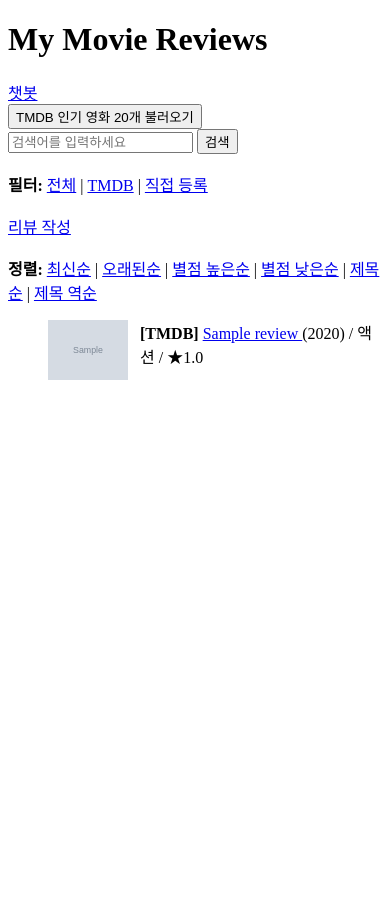
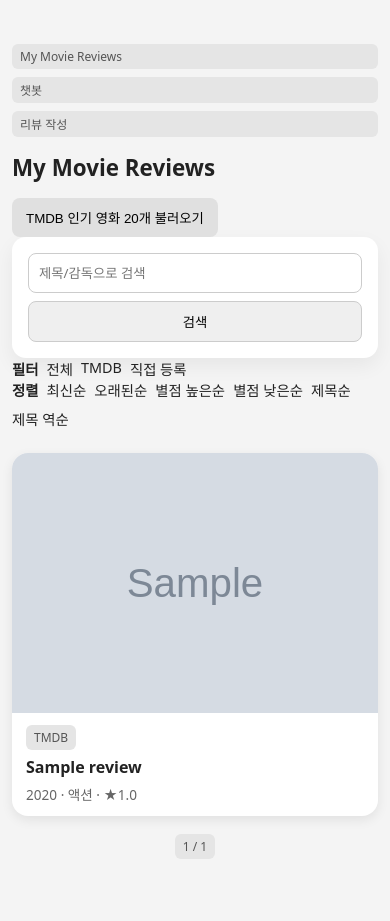
Before and after one commit to Pirogramming-24/Lee-sujong, a Django app: page / in a window 390 px wide. Before the commit the page ends 380 px from the top, so only its background shows below. Run offline with Django 5.2, Linux system fonts and the light colour scheme; tables that the repository leaves empty hold one stand-in row (values such as "Sample post"); grey boxes marked "Sample" are stand-in pictures.

Commit message:
feat: ui/ux 및 페이지네이션 구현

```diff
--- a/MovieChatBot/config/settings.py
+++ b/MovieChatBot/config/settings.py
@@ -118,7 +118,8 @@ USE_TZ = True
 # Static files (CSS, JavaScript, Images)
 # https://docs.djangoproject.com/en/6.0/howto/static-files/
 
-STATIC_URL = 'static/'
+STATIC_URL = '/static/'
+STATICFILES_DIRS = [BASE_DIR / "static"]
 MEDIA_URL = "/media/"
 MEDIA_ROOT = BASE_DIR / "media"
 
--- a/MovieChatBot/config/urls.py
+++ b/MovieChatBot/config/urls.py
@@ -1,7 +1,16 @@
 from django.contrib import admin
 from django.urls import path, include
+from django.conf import settings
+from django.conf.urls.static import static
 
 urlpatterns = [
     path("admin/", admin.site.urls),
     path("", include("reviews.urls")),
 ]
+
+# ✅ 개발 환경에서 media 파일 서빙
+if settings.DEBUG:
+    urlpatterns += static(
+        settings.MEDIA_URL,
+        document_root=settings.MEDIA_ROOT
+    )
--- a/MovieChatBot/reviews/views.py
+++ b/MovieChatBot/reviews/views.py
@@ -3,6 +3,7 @@ from django.conf import settings
 from django.shortcuts import render, get_object_or_404, redirect
 from django.views.decorators.http import require_POST
 from django.db.models import Q
+from django.core.paginator import Paginator
 from django.http import JsonResponse
 from reviews.rag.retriever import retrieve_movies
 from reviews.rag.prompt import build_prompt
@@ -13,6 +14,55 @@ import requests
 import os
 
 client = OpenAI(api_key=os.environ.get("OPENAI_API_KEY"))
+
+from django.core.paginator import Paginator
+
+def review_list(request):
+    sort = request.GET.get("sort", "latest")
+    source = request.GET.get("source")
+    search_txt = request.GET.get("search_txt")
+
+    sort_map = {
+        "latest": "-id",
+        "oldest": "id",
+        "title_asc": "title",
+        "title_desc": "-title",
+        "year_asc": "release_year",
+        "year_desc": "-release_year",
+        "rating_asc": "rating",
+        "rating_desc": "-rating",
+    }
+    order = sort_map.get(sort, "-id")
+
+    qs = Review.objects.all()
+
+    if search_txt:
+        qs = qs.filter(
+            Q(title__icontains=search_txt) |
+            Q(director__icontains=search_txt) |
+            Q(actors__icontains=search_txt)
+        )
+
+    if source == "tmdb":
+        qs = qs.filter(is_from_tmdb=True)
+    elif source == "user":
+        qs = qs.filter(is_from_tmdb=False)
+
+    qs = qs.order_by(order)
+
+    # ✅ 페이지네이션: 한 페이지 6개
+    paginator = Paginator(qs, 6)
+    page_number = request.GET.get("page", 1)
+    page_obj = paginator.get_page(page_number)
+
+    return render(request, "reviews/list.html", {
+        "reviews": page_obj,     # 템플릿 for문 그대로 사용 가능
+        "page_obj": page_obj,    # 페이지 UI용
+        "sort": sort,
+        "source": source,
+        "search_txt": search_txt,
+    })
+
 
 def chat_page(request):
     return render(request, "reviews/chat.html")
@@ -147,40 +197,6 @@ def tmdb_sync_popular(request):
 
     return redirect("reviews:list")
 
-
-def review_list(request):
-    sort = request.GET.get("sort", "latest")
-    source = request.GET.get("source")
-    search_txt = request.GET.get('search_txt')
-
-    sort_map = {
-        "title_asc": "title",
-        "title_desc": "-title",
-        "year_asc": "release_year",
-        "year_desc": "-release_year",
-        "rating_asc": "rating",
-        "rating_desc": "-rating",
-    }
-
-    order = sort_map.get(sort, "-id")
-
-    qs = Review.objects.all()
-    if search_txt:
-        qs = qs.filter(
-            Q(title__icontains=search_txt) |
-            Q(director__icontains=search_txt) |
-            Q(actors__icontains=search_txt))  # 제목, 감독, 배우로 검색
-
-
-    if source == "tmdb":
-        qs = qs.filter(is_from_tmdb=True)
-    elif source == "user":
-        qs = qs.filter(is_from_tmdb=False)
-
-    reviews = qs.order_by(order)
-
-    return render(request, "reviews/list.html", {"reviews": reviews, "sort": sort})
-
 def review_detail(request, pk):
     review = get_object_or_404(Review, pk=pk)
     return render(request, "reviews/detail.html", {"review": review})
--- /dev/null
+++ b/MovieChatBot/static/css/style.css
@@ -0,0 +1,325 @@
+/* =========================
+   RESET & BASE
+========================= */
+* {
+  box-sizing: border-box;
+}
+
+body {
+  margin: 0;
+  font-family: system-ui, -apple-system, BlinkMacSystemFont, "Segoe UI",
+    Roboto, Helvetica, Arial, sans-serif;
+  background: #f4f4f4;
+  color: #222;
+}
+
+a {
+  text-decoration: none;
+  color: inherit;
+}
+
+button {
+  cursor: pointer;
+  border: none;
+  background: #e0e0e0;
+  padding: 10px 14px;
+  border-radius: 8px;
+}
+
+button:hover {
+  background: #d5d5d5;
+}
+
+input,
+select,
+textarea {
+  font-family: inherit;
+  padding: 10px;
+  border-radius: 8px;
+  border: 1px solid #ccc;
+  width: 100%;
+}
+
+/* =========================
+   LAYOUT
+========================= */
+.container {
+  max-width: 1100px;
+  margin: 32px auto;
+  padding: 0 16px;
+}
+
+.card {
+  background: #fff;
+  border-radius: 14px;
+  box-shadow: 0 8px 20px rgba(0, 0, 0, 0.06);
+  padding: 16px;
+}
+
+.badge {
+  display: inline-block;
+  padding: 4px 8px;
+  border-radius: 6px;
+  font-size: 12px;
+  background: #e5e5e5;
+  color: #555;
+}
+
+/* =========================
+   CHATBOT
+========================= */
+.chat-shell {
+  max-width: 720px;
+}
+
+#log {
+  background: #fafafa;
+  border-radius: 12px;
+  padding: 16px;
+  height: 420px;
+  overflow-y: auto;
+  margin-bottom: 12px;
+}
+
+.msg {
+  display: flex;
+  margin-bottom: 10px;
+}
+
+.msg.me {
+  justify-content: flex-end;
+}
+
+.msg.bot {
+  justify-content: flex-start;
+}
+
+.bubble {
+  max-width: 70%;
+  padding: 10px 14px;
+  border-radius: 16px;
+  font-size: 14px;
+  line-height: 1.4;
+}
+
+.msg.me .bubble {
+  background: #d1d1d1;
+  border-bottom-right-radius: 4px;
+}
+
+.msg.bot .bubble {
+  background: #e9e9e9;
+  border-bottom-left-radius: 4px;
+}
+
+#chatForm {
+  display: flex;
+  gap: 8px;
+}
+
+/* =========================
+   MOVIE LIST (GRID)
+========================= */
+.movie-grid {
+  display: grid;
+  grid-template-columns: repeat(3, 1fr);
+  gap: 20px;
+  margin-top: 20px;
+}
+
+.movie-card {
+  background: #fff;
+  border-radius: 14px;
+  overflow: hidden;
+  box-shadow: 0 6px 16px rgba(0, 0, 0, 0.08);
+  display: flex;
+  flex-direction: column;
+  transition: transform 0.2s ease;
+}
+
+.movie-card:hover {
+  transform: translateY(-4px);
+}
+
+.movie-card img {
+  width: 100%;
+  height: 320px;
+  object-fit: cover;
+}
+
+.movie-card .content {
+  padding: 12px;
+  flex: 1;
+}
+
+.movie-card h3 {
+  margin: 0 0 6px;
+  font-size: 16px;
+}
+
+.movie-card .meta {
+  font-size: 13px;
+  color: #666;
+}
+
+/* =========================
+   DETAIL PAGE
+========================= */
+.detail-card {
+  display: flex;
+  gap: 24px;
+}
+
+.detail-card img {
+  width: 320px;
+  height: 480px;
+  object-fit: cover;
+  border-radius: 12px;
+}
+
+.detail-info p {
+  margin: 6px 0;
+  color: #444;
+}
+
+/* =========================
+   FORM PAGE
+========================= */
+.form-card {
+  max-width: 640px;
+  margin: 0 auto;
+}
+
+.form-card form p {
+  margin-bottom: 12px;
+}
+
+.form-card button {
+  width: 100%;
+  margin-top: 10px;
+}
+
+/* ==============================
+   Movie Grid (Desktop 기본)
+   ============================== */
+.movie-grid {
+  display: grid;
+  grid-template-columns: repeat(3, 1fr); /* 데스크톱: 3열 */
+  gap: 24px;
+  margin-top: 24px;
+}
+
+.movie-card {
+  background: #fff;
+  border-radius: 16px;
+  overflow: hidden;
+  box-shadow: 0 4px 12px rgba(0,0,0,0.08);
+  display: flex;
+  flex-direction: column;
+}
+
+.movie-card img {
+  width: 100%;
+  height: 320px;
+  object-fit: cover;
+}
+
+.movie-card .content {
+  padding: 12px 14px;
+}
+
+.movie-card h3 {
+  font-size: 1rem;
+  margin: 6px 0;
+}
+
+.movie-card .meta {
+  font-size: 0.85rem;
+  color: #666;
+}
+
+/* ==============================
+   Pagination
+   ============================== */
+.pagination {
+  margin: 32px 0;
+  display: flex;
+  flex-wrap: wrap;
+  gap: 10px;
+  justify-content: center;
+  align-items: center;
+}
+
+.pagination a {
+  padding: 8px 12px;
+  border-radius: 10px;
+  border: 1px solid #ddd;
+  text-decoration: none;
+  font-size: 0.9rem;
+}
+
+.page-info {
+  font-size: 0.9rem;
+}
+
+/* ==============================
+   Tablet (≤1024px)
+   ============================== */
+@media (max-width: 1024px) {
+  .movie-grid {
+    grid-template-columns: repeat(2, 1fr); /* 태블릿: 2열 */
+  }
+
+  .movie-card img {
+    height: 300px;
+  }
+}
+
+/* ==============================
+   Mobile (≤640px)
+   ============================== */
+@media (max-width: 640px) {
+  .container {
+    padding: 12px;
+  }
+
+  h1 {
+    font-size: 1.4rem;
+  }
+
+  /* 상단 네비 */
+  .topbar .nav-links {
+    display: flex;
+    flex-direction: column;
+    gap: 8px;
+  }
+
+  /* 검색 */
+  .search-box form {
+    display: flex;
+    flex-direction: column;
+    gap: 8px;
+  }
+
+  .search-box input[type="text"],
+  .search-box input[type="submit"] {
+    width: 100%;
+  }
+
+  /* 필터 / 정렬 */
+  .filter-sort {
+    display: flex;
+    flex-wrap: wrap;
+    gap: 8px;
+    font-size: 0.9rem;
+  }
+
+  /* 카드 */
+  .movie-grid {
+    grid-template-columns: 1fr; /* 모바일: 1열 */
+  }
+
+  .movie-card img {
+    height: 260px;
+  }
+}
--- a/MovieChatBot/templates/reviews/list.html
+++ b/MovieChatBot/templates/reviews/list.html
@@ -1,113 +1,147 @@
+{% load static %}
 <!DOCTYPE html>
 <html lang="ko">
   <head>
     <meta charset="UTF-8" />
     <meta name="viewport" content="width=device-width, initial-scale=1.0" />
     <title>My Movie Reviews</title>
+    <link rel="stylesheet" href="{% static 'css/style.css' %}" />
   </head>
+  <body>
+    <main class="container">
+      <div class="topbar">
+        <div class="nav-links">
+          <span class="badge">My Movie Reviews</span>
+          <a class="badge" href="{% url 'reviews:chat_page' %}">챗봇</a>
+          <a class="badge" href="{% url 'reviews:create' %}">리뷰 작성</a>
+        </div>
+      </div>
 
-  <body>
       <h1>My Movie Reviews</h1>
-    <a href="{% url 'reviews:chat_page' %}">챗봇</a>
 
       <!-- TMDB → DB 저장 버튼 -->
+      <div class="actions">
         <form method="post" action="{% url 'reviews:tmdb_sync' %}">
           {% csrf_token %}
           <button type="submit">TMDB 인기 영화 20개 불러오기</button>
         </form>
+      </div>
 
-    <div class="search-box">
-      <form action="/">
+      <!-- 검색 -->
+      <div class="search-box card">
+        <form action="{% url 'reviews:list' %}" method="get">
           <input
-          type="input"
+            type="text"
             name="search_txt"
-          placeholder="검색어를 입력하세요"
+            placeholder="제목/감독으로 검색"
             value="{{ search_txt|default:'' }}"
           />
           <input type="submit" value="검색" />
+          {% if source %}
+          <input type="hidden" name="source" value="{{ source }}" />
+          {% endif %} {% if sort %}
+          <input type="hidden" name="sort" value="{{ sort }}" />
+          {% endif %}
         </form>
       </div>
 
-    <br />
-
       <!-- 필터 -->
-    <div>
-      <strong>필터:</strong>
-      <a href="{% url 'reviews:list' %}?sort={{ sort }}">전체</a> |
-      <a href="{% url 'reviews:list' %}?sort={{ sort }}&source=tmdb">TMDB</a> |
-      <a href="{% url 'reviews:list' %}?sort={{ sort }}&source=user"
+      <div class="filter-sort">
+        <strong>필터</strong>
+        <a
+          href="{% url 'reviews:list' %}?sort={{ sort }}{% if search_txt %}&search_txt={{ search_txt }}{% endif %}"
+          >전체</a
+        >
+        <a
+          href="{% url 'reviews:list' %}?sort={{ sort }}&source=tmdb{% if search_txt %}&search_txt={{ search_txt }}{% endif %}"
+          >TMDB</a
+        >
+        <a
+          href="{% url 'reviews:list' %}?sort={{ sort }}&source=user{% if search_txt %}&search_txt={{ search_txt }}{% endif %}"
           >직접 등록</a
         >
       </div>
 
-    <br />
-
-    <a href="{% url 'reviews:create' %}">리뷰 작성</a>
-
       <!-- 정렬 -->
-    <div>
-      <br />
-      <strong>정렬:</strong>
+      <div class="filter-sort">
+        <strong>정렬</strong>
         <a
-        href="{% url 'reviews:list' %}?sort=year_desc{% if source %}&source={{ source }}{% endif %}"
+          href="{% url 'reviews:list' %}?sort=year_desc{% if source %}&source={{ source }}{% endif %}{% if search_txt %}&search_txt={{ search_txt }}{% endif %}"
           >최신순</a
         >
-      |
         <a
-        href="{% url 'reviews:list' %}?sort=year_asc{% if source %}&source={{ source }}{% endif %}"
+          href="{% url 'reviews:list' %}?sort=year_asc{% if source %}&source={{ source }}{% endif %}{% if search_txt %}&search_txt={{ search_txt }}{% endif %}"
           >오래된순</a
         >
-      |
         <a
-        href="{% url 'reviews:list' %}?sort=rating_desc{% if source %}&source={{ source }}{% endif %}"
+          href="{% url 'reviews:list' %}?sort=rating_desc{% if source %}&source={{ source }}{% endif %}{% if search_txt %}&search_txt={{ search_txt }}{% endif %}"
           >별점 높은순</a
         >
-      |
         <a
-        href="{% url 'reviews:list' %}?sort=rating_asc{% if source %}&source={{ source }}{% endif %}"
+          href="{% url 'reviews:list' %}?sort=rating_asc{% if source %}&source={{ source }}{% endif %}{% if search_txt %}&search_txt={{ search_txt }}{% endif %}"
           >별점 낮은순</a
         >
-      |
         <a
-        href="{% url 'reviews:list' %}?sort=title_asc{% if source %}&source={{ source }}{% endif %}"
+          href="{% url 'reviews:list' %}?sort=title_asc{% if source %}&source={{ source }}{% endif %}{% if search_txt %}&search_txt={{ search_txt }}{% endif %}"
           >제목순</a
         >
-      |
         <a
-        href="{% url 'reviews:list' %}?sort=title_desc{% if source %}&source={{ source }}{% endif %}"
+          href="{% url 'reviews:list' %}?sort=title_desc{% if source %}&source={{ source }}{% endif %}{% if search_txt %}&search_txt={{ search_txt }}{% endif %}"
           >제목 역순</a
         >
       </div>
 
-    <ul>
+      <!-- 리스트 -->
+      <div class="movie-grid">
         {% for r in reviews %}
-      <li style="display: flex; gap: 12px; align-items: flex-start">
-        <!-- 포스터 -->
+        <div class="movie-card">
           {% if r.user_poster_image %}
-        <img
-          src="{{ r.user_poster_image.url }}"
-          alt="{{ r.title }}"
-          width="80"
-        />
+          <img src="{{ r.user_poster_image.url }}" />
           {% elif r.tmdb_poster_url %}
-        <img src="{{ r.tmdb_poster_url }}" alt="{{ r.title }}" width="80" />
+          <img src="{{ r.tmdb_poster_url }}" />
           {% endif %}
 
-        <div>
-          <!-- 출처 표시 -->
-          {% if r.is_from_tmdb %}
-          <strong>[TMDB]</strong>
-          {% else %}
-          <strong>[USER]</strong>
+          <div class="content">
+            <span class="badge">
+              {% if r.is_from_tmdb %}TMDB{% else %}USER{% endif %}
+            </span>
+            <h3>
+              <a href="{% url 'reviews:detail' r.pk %}">{{ r.title }}</a>
+            </h3>
+            <div class="meta">
+              {{ r.release_year }} · {{ r.genre }} · ★{{ r.rating }}
+            </div>
+          </div>
+        </div>
+        {% endfor %}
+      </div>
+      <!-- 페이지네이션 -->
+      <div
+        class="pagination"
+        style="margin: 18px 0; display: flex; gap: 10px; align-items: center"
+      >
+        {% if page_obj.has_previous %}
+        <a
+          class="badge"
+          href="?page={{ page_obj.previous_page_number }}{% if sort %}&sort={{ sort }}{% endif %}{% if source %}&source={{ source }}{% endif %}{% if search_txt %}&search_txt={{ search_txt }}{% endif %}"
+        >
+          ← 이전
+        </a>
         {% endif %}
 
-          <a href="{% url 'reviews:detail' r.pk %}"> {{ r.title }} </a>
-          ({{ r.release_year }}) / {{ r.genre }} / ★{{ r.rating }}
+        <span class="badge">
+          {{ page_obj.number }} / {{ page_obj.paginator.num_pages }}
+        </span>
+
+        {% if page_obj.has_next %}
+        <a
+          class="badge"
+          href="?page={{ page_obj.next_page_number }}{% if sort %}&sort={{ sort }}{% endif %}{% if source %}&source={{ source }}{% endif %}{% if search_txt %}&search_txt={{ search_txt }}{% endif %}"
+        >
+          다음 →
+        </a>
+        {% endif %}
       </div>
-      </li>
-      {% empty %}
-      <li>아직 리뷰가 없습니다.</li>
-      {% endfor %}
-    </ul>
+    </main>
   </body>
 </html>
```
Also changed, not shown: MovieChatBot/templates/reviews/chat.html (+31 -47 lines), MovieChatBot/templates/reviews/detail.html (+57 -24 lines), MovieChatBot/templates/reviews/form.html (+15 -3 lines). Lines whose indentation alone changed are shown as unchanged.
